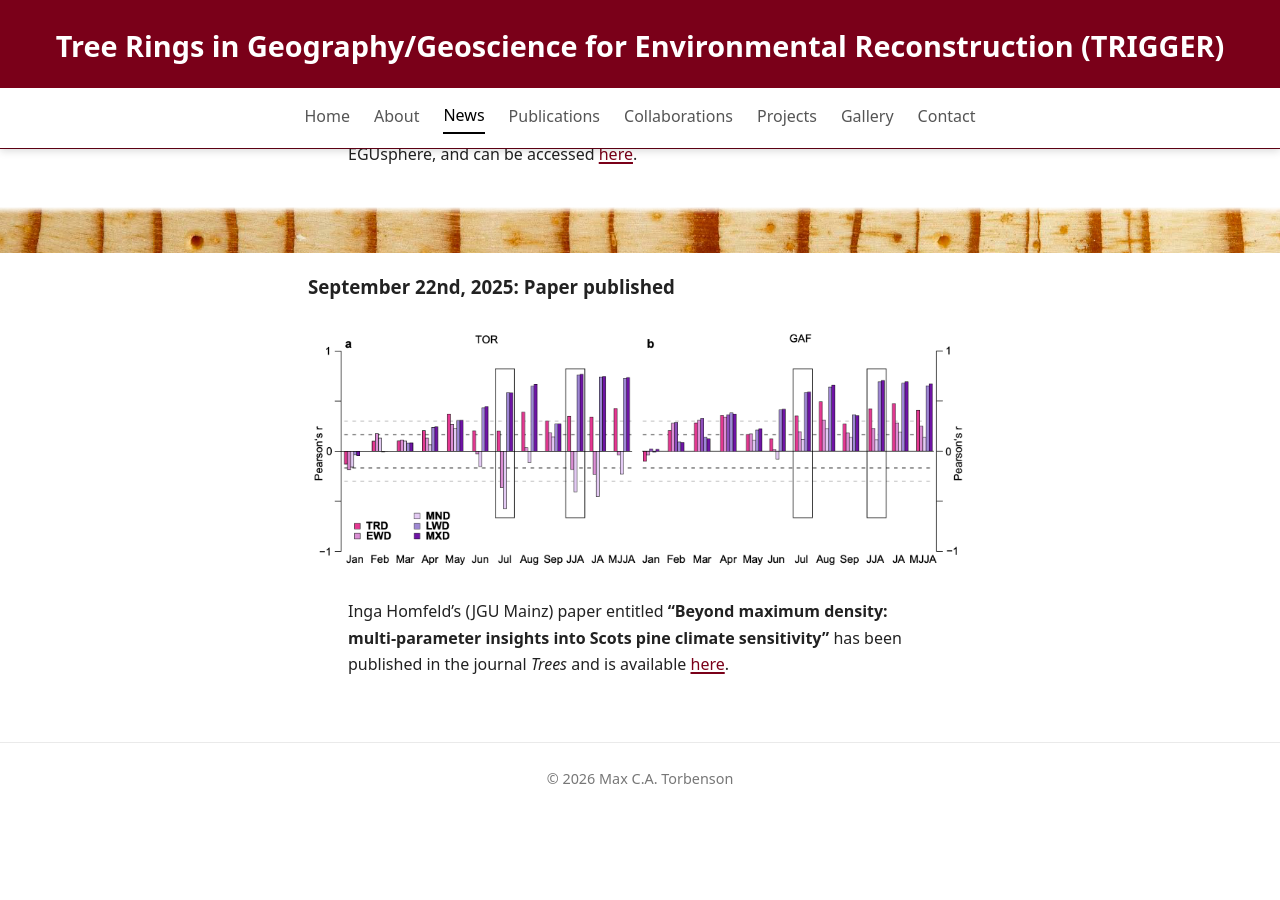
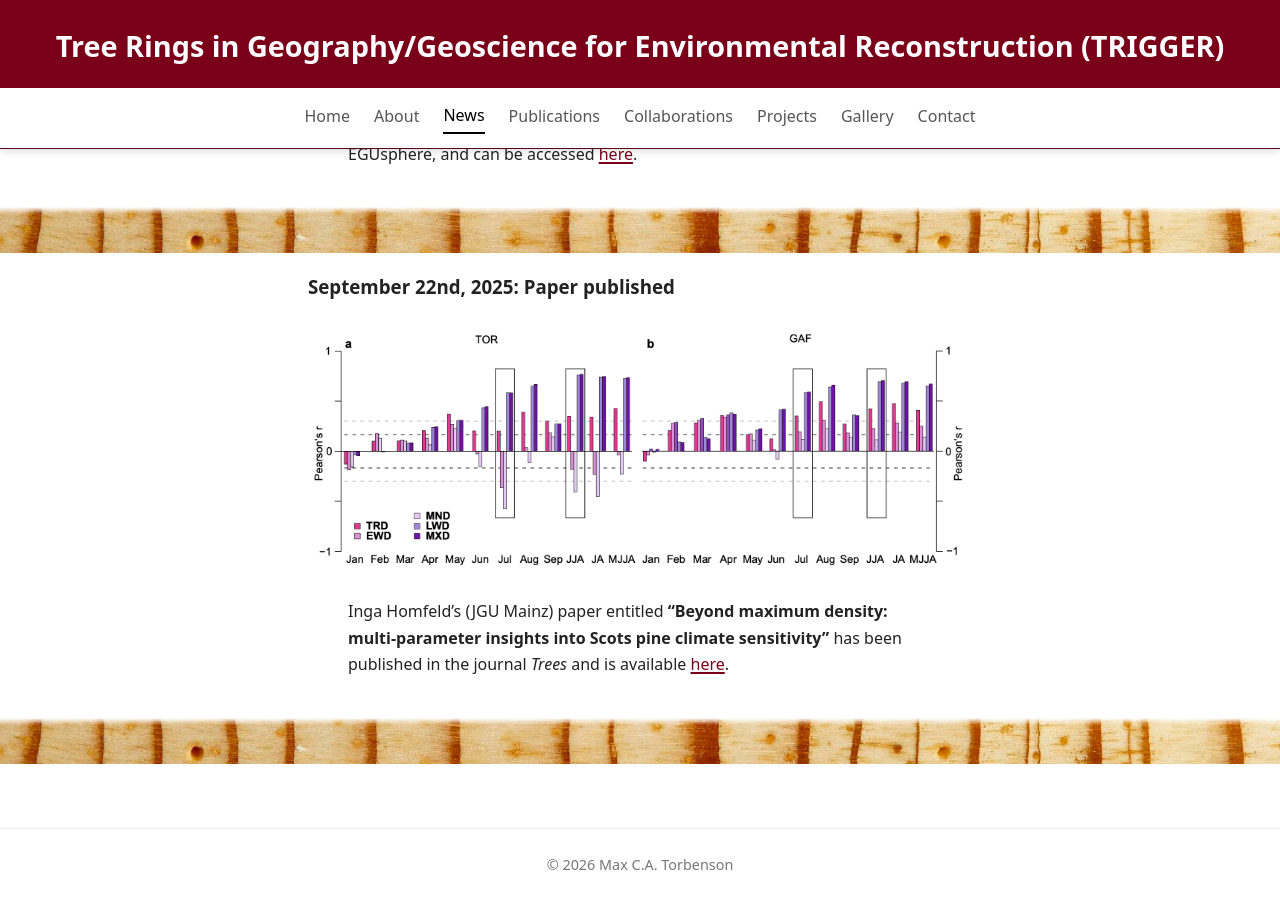
Before and after one commit to mcatorbenson/mcatorbenson.github.io, a Jekyll site: the page built from news/index.md, in a window 1280 px wide and 900 px high, scrolled down 1538 px. Built offline with Jekyll 4.4.1, drawn with Linux system fonts in a browser that asks for light colours; before the commit the page ends 2352 px from its top, so only the background shows below that.

Commit message:
Update index.md

```diff
--- a/news/index.md
+++ b/news/index.md
@@ -43,3 +43,7 @@ title: News
 </a>
 
 > Inga Homfeld's (JGU Mainz) paper entitled **"Beyond maximum density: multi-parameter insights into Scots pine climate sensitivity"** has been published in the journal *Trees* and is available [here](https://link.springer.com/article/10.1007/s00468-025-02681-3).
+
+<div class="full-width-break">
+  <img src="../assets/images/break1.png" alt="">
+</div>
```
